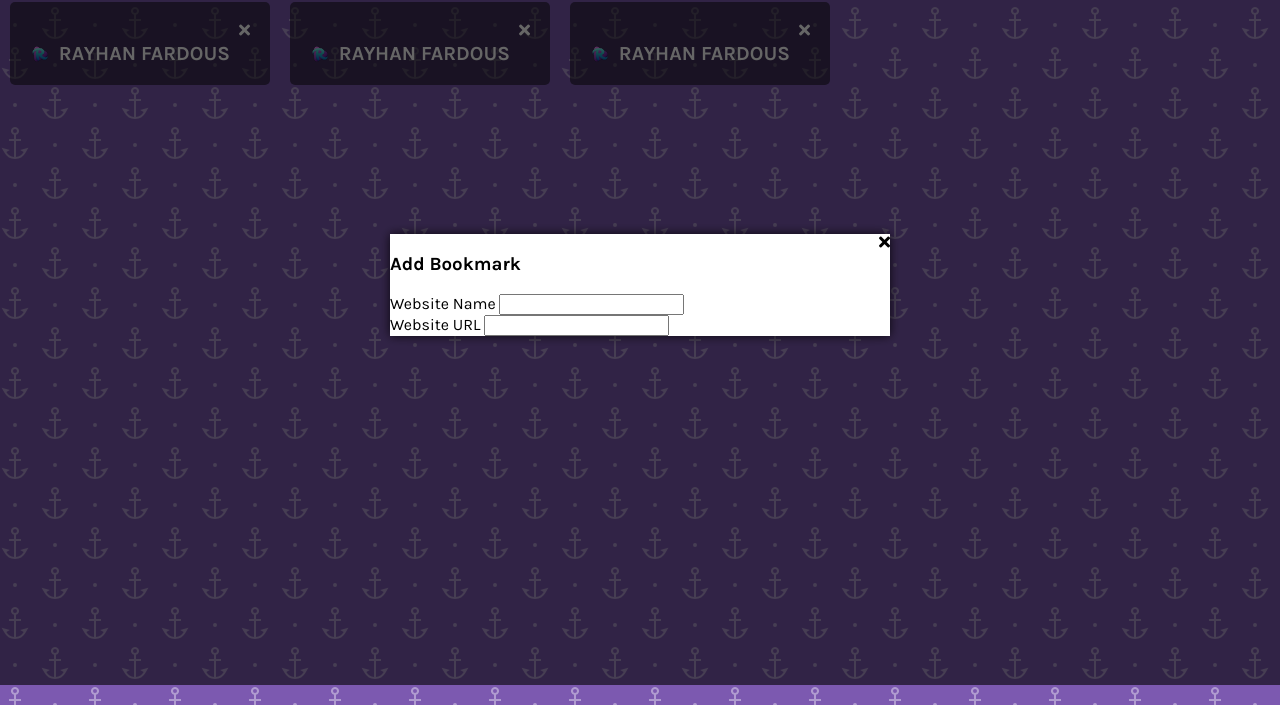
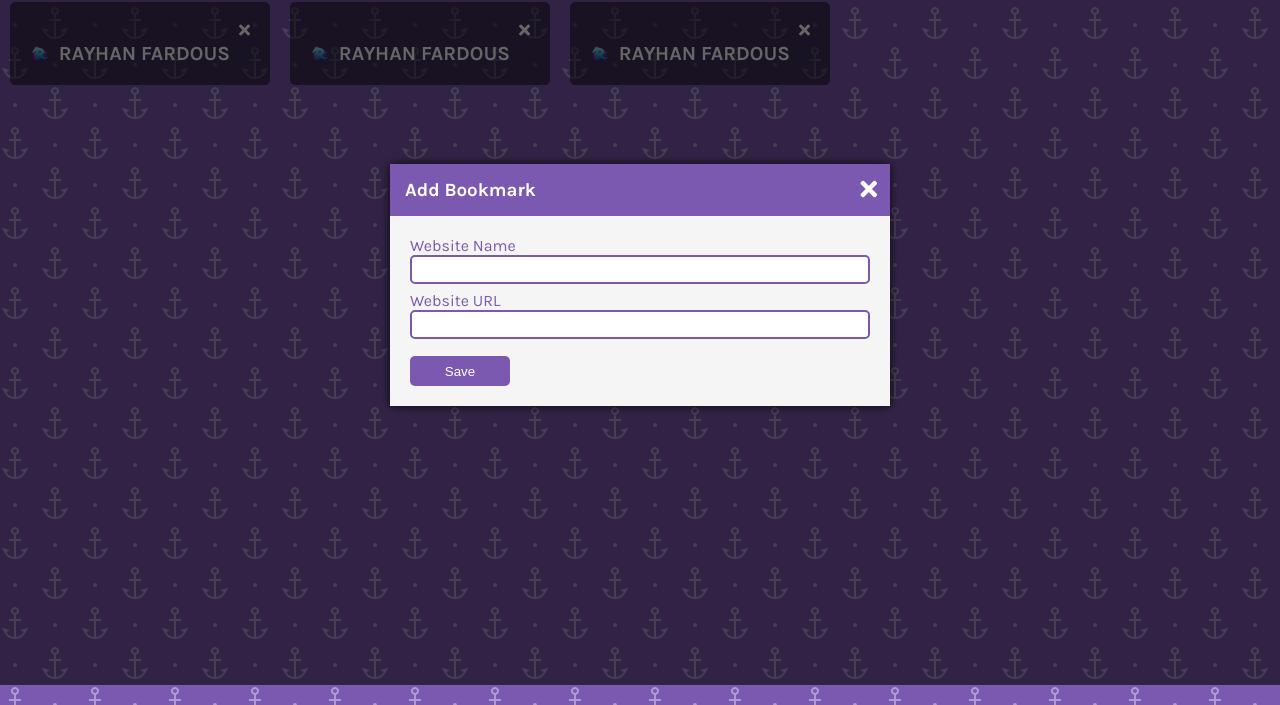
Before and after one commit to rayhan-fardous/bookmark-app, a plain HTML site: page index.html in a window 1280 px wide. Shown: the part 115-820 px from the top of the page. Drawn offline with Linux system fonts and the light colour scheme.

Commit message:
modal css

```diff
--- a/index.html
+++ b/index.html
@@ -54,6 +54,7 @@
                         <label for="website-url" class="form-label">Website URL</label>
                         <input type="text" class="form-input" id="website-url">
                     </div>
+                    <button type="submit">Save</button>
                 </form>
             </div>
         </div>
--- a/style.css
+++ b/style.css
@@ -109,7 +109,74 @@ a:active {
   box-shadow: 0 0 10px rgba(0, 0, 0, 0.8);
   max-width: 95%;
   width: 500px;
+  animation: modalopen 1s;
 }
+
+@keyframes modalopen {
+  from {
+    opacity: 0;
+  }
+  to {
+    opacity: 1;
+  }
+}
+
+.close-icon {
+  float: right;
+  color: white;
+  font-size: 24px;
+  position: relative;
+  top: 13px;
+  right: 13px;
+  cursor: pointer;
+}
+.modal-header {
+  background: var(--primary-color);
+  color: white;
+  padding: 15px;
+}
+h3 {
+  margin: 0;
+}
+.modal-content {
+  padding: 20px;
+  background: whitesmoke;
+}
+
+/* Form */
+.form-group {
+  height: 55px;
+}
+.form-input {
+  width: 97%;
+  padding: 5px;
+  border: 2px solid var(--primary-color);
+  border-radius: var(--border-radius);
+  display: block;
+  outline: none;
+}
+.form-label {
+  color: var(--primary-color);
+  display: block;
+}
+button {
+  cursor: pointer;
+  color: white;
+  background: var(--primary-color);
+  height: 30px;
+  width: 100px;
+  border: none;
+  border-radius: var(--border-radius);
+  margin-top: 10px;
+}
+
+button:hover {
+  filter: brightness(110%);
+}
+button:focus {
+  outline: none;
+}
+
 
 /* Media Query: Large Smartphone (vertical) */
 @media screen and (max-width: 600px){
```
